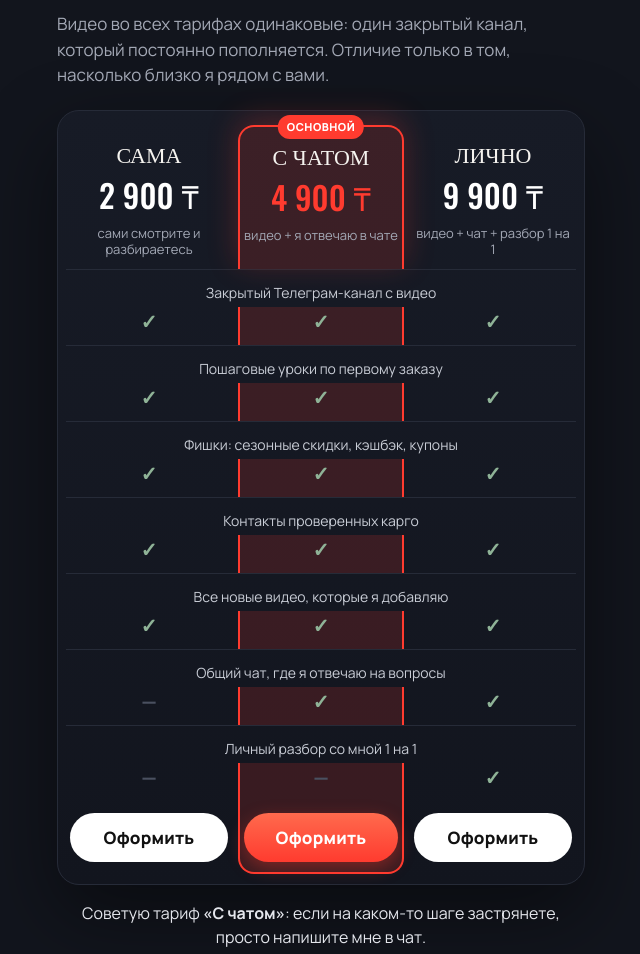
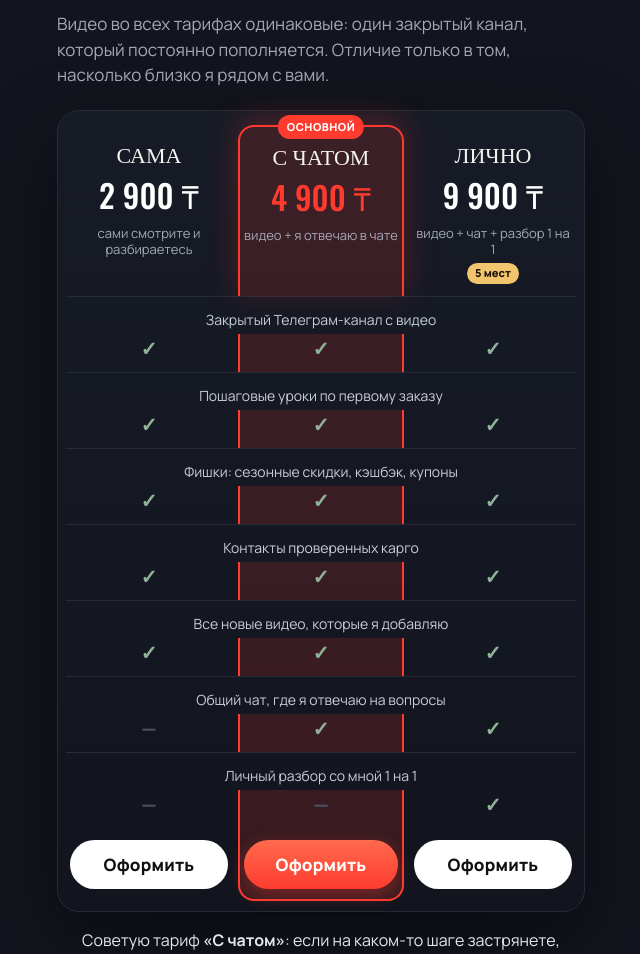
Before and after one commit to WQAlisher/akdana-sajt, a plain HTML site: page index.html in a window 1280 px wide. Shown: the part 2513-3467 px from the top of the page, without its empty margins (319-959 px from the left). Drawn offline with nearby package versions, Linux system fonts and the light colour scheme.

Commit message:
9 900: 5 мест
Co-Authored-By: Claude Opus 5.5 <noreply@anthropic.com>
Claude-Session: https://claude.ai/code/session_0179t7sZajjKAmxtgWodDZpF

```diff
--- a/index.html
+++ b/index.html
@@ -248,6 +248,7 @@ details.more{border:0}
 .tag b{font-size:18px}.tag span{font-size:13px;color:#D8DBE2;max-width:105px}
 .cta-wrap{margin-top:-42%;z-index:4}
 @media(min-width:560px){.cta-wrap{margin-top:-230px}}
+.lim{display:inline-block;margin-top:6px;font-size:11px;font-weight:800;color:#1a1206;background:var(--gold);border-radius:999px;padding:2px 8px}
 </style>
 </head>
 <body>
@@ -293,7 +294,7 @@ details.more{border:0}
     <div class="grid3">
       <div class="h"><div class="tn">Сама</div><div class="tp">2 900 ₸</div><div class="ts">сами смотрите и разбираетесь</div></div>
       <div class="h m"><span class="badge">Основной</span><div class="tn">С чатом</div><div class="tp">4 900 ₸</div><div class="ts">видео + я отвечаю в чате</div></div>
-      <div class="h"><div class="tn">Лично</div><div class="tp">9 900 ₸</div><div class="ts">видео + чат + разбор 1 на 1</div></div>
+      <div class="h"><div class="tn">Лично</div><div class="tp">9 900 ₸</div><div class="ts">видео + чат + разбор 1 на 1</div><div class="lim">5 мест</div></div>
       <div class="lab">Закрытый Телеграм-канал с видео</div><div class="c">✓</div><div class="c m">✓</div><div class="c">✓</div><div class="lab">Пошаговые уроки по первому заказу</div><div class="c">✓</div><div class="c m">✓</div><div class="c">✓</div><div class="lab">Фишки: сезонные скидки, кэшбэк, купоны</div><div class="c">✓</div><div class="c m">✓</div><div class="c">✓</div><div class="lab">Контакты проверенных карго</div><div class="c">✓</div><div class="c m">✓</div><div class="c">✓</div><div class="lab">Все новые видео, которые я добавляю</div><div class="c">✓</div><div class="c m">✓</div><div class="c">✓</div><div class="lab">Общий чат, где я отвечаю на вопросы</div><div class="c no">—</div><div class="c m">✓</div><div class="c">✓</div><div class="lab">Личный разбор со мной 1 на 1</div><div class="c no">—</div><div class="c m no">—</div><div class="c">✓</div>
       <div class="f"><button class="btn sm" data-buy="Сама" data-sum="2 900">Оформить</button></div>
       <div class="f m"><button class="btn sm" data-buy="С чатом" data-sum="4 900">Оформить</button></div>
@@ -360,6 +361,7 @@ details.more{border:0}
     <div class="block" style="border-color:rgba(242,196,109,.45)">
       <span class="for" style="color:var(--gold)">Только 9 900 ₸</span>
       <h3>Личный разбор 1 на 1</h3>
+      <p style="color:var(--gold);font-weight:700">Мест всего 5: на личный разбор я беру ограниченное число людей.</p>
       <p>Всё, что есть в других тарифах, плюс личное время со мной. Разбираем именно ваш заказ и ваши вопросы: что выбрать, как оформить, как не ошибиться.</p>
       <p>Подходит тем, кому спокойнее, когда объясняют лично, а не только в видео.</p>
     </div>
```
